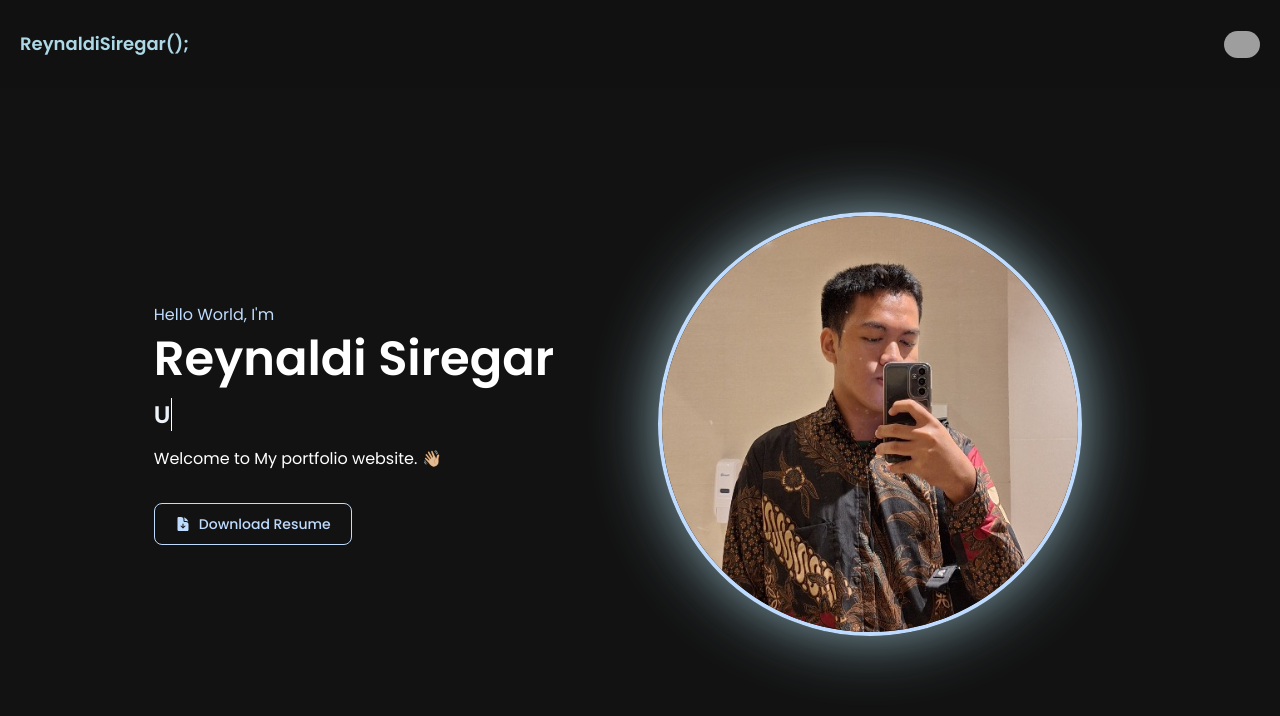
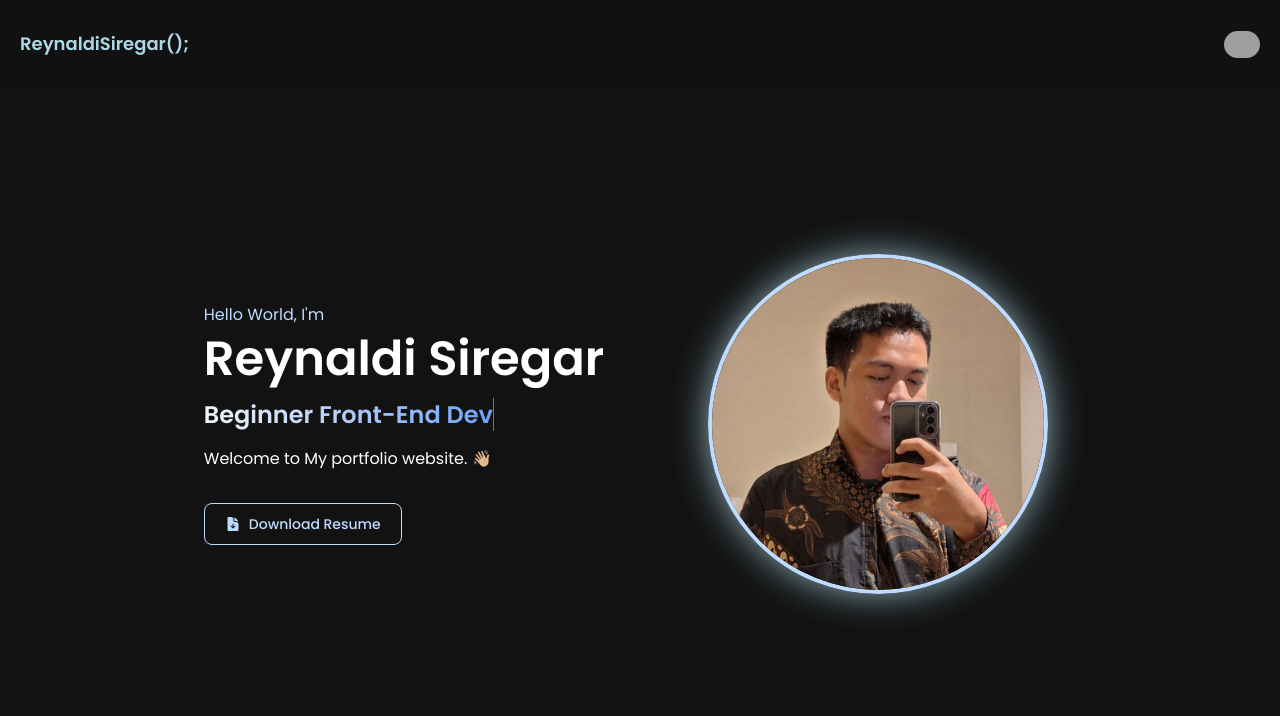
Before and after one commit to reysiregar/portfolio-v2, a Vue app: page / in a window 1280 px wide. Shown: the top 716 px of the page. Built offline with nearby package versions, Linux system fonts and the light colour scheme; grey boxes are pictures that could not be loaded.

Commit message:
[Update] check it out!
Signed-off-by: reysiregar <levinashavila@gmail.com>

```diff
--- a/package.json
+++ b/package.json
@@ -11,6 +11,7 @@
     "@emailjs/browser": "^4.4.1",
     "axios": "^1.4.0",
     "core-js": "^3.8.3",
+    "sweetalert2": "^11.15.10",
     "vue": "^3.2.13",
     "vue-router": "^4.0.3"
   },
--- a/src/views/AboutView.vue
+++ b/src/views/AboutView.vue
@@ -63,7 +63,7 @@ export default {
         {
           id: 2,
           name: 'GitHub',
-          imageUrl: 'https://cdn-icons-png.flaticon.com/512/25/25231.png',
+          imageUrl: 'https://img.icons8.com/?size=100&id=bVGqATNwfhYq&format=png&color=000000',
           status: 'Git Hosting'
         },
         {
--- a/src/views/ContactView.vue
+++ b/src/views/ContactView.vue
@@ -1,15 +1,13 @@
 <template>
   <transition name="fadeZoomOut">
     <section class="contact fade-zoom-out">
+      <!-- Previous template code remains the same -->
       <div class="container">
-        <!-- Page Title -->
         <h1 class="contact-title">Let's Connect</h1>
         <p class="contact-description">
           Send me a message and I'll get back to you soon.
         </p>
-        <!-- Contact Form -->
         <form class="contact-form" @submit.prevent="handleSubmit">
-          <!-- Input Fields -->
           <div class="input-wrapper">
             <input
               v-model="formData.name"
@@ -28,7 +26,6 @@
               required
             ></textarea>
           </div>
-          <!-- Submit Button -->
           <button
             type="submit"
             class="submit-btn"
@@ -38,7 +35,6 @@
           </button>
         </form>
 
-        <!-- Social Media Links -->
         <div class="social-links">
           <a href="https://wa.me/+6285179986368" target="_blank" class="social-icon">
             <i class="fab fa-whatsapp"></i>
@@ -60,6 +56,7 @@
 
 <script>
 import emailjs from '@emailjs/browser';
+import Swal from 'sweetalert2';
 
 export default {
   name: "ContactView",
@@ -89,7 +86,15 @@ export default {
 
         await emailjs.send(serviceId, templateId, templateParams, publicKey);
 
-        alert('Message sent successfully!');
+        // Success message with SweetAlert2
+        await Swal.fire({
+          title: 'Success!',
+          text: 'Your message has been sent successfully.',
+          icon: 'success',
+          confirmButtonColor: '#1e90ff',
+          background: '#1f1f1f',
+          color: '#ffffff'
+        });
 
         // Clear the form
         this.formData = {
@@ -98,7 +103,15 @@ export default {
         };
       } catch (error) {
         console.error('Error sending email:', error);
-        alert('Failed to send message. Please try again later.');
+        // Error message with SweetAlert2
+        await Swal.fire({
+          title: 'Error!',
+          text: 'Failed to send message. Please try again later.',
+          icon: 'error',
+          confirmButtonColor: '#1e90ff',
+          background: '#1f1f1f',
+          color: '#ffffff'
+        });
       } finally {
         this.isLoading = false;
       }
@@ -108,7 +121,6 @@ export default {
 </script>
 
 <style scoped>
-/* All styles remain the same as they were */
 @keyframes fadeZoomOut {
   0% {
     opacity: 0;
--- a/src/views/HomeView.vue
+++ b/src/views/HomeView.vue
@@ -2,7 +2,7 @@
   <main
     class="mt-10 md:mt-1 flex flex-col-reverse gap-8 items-center md:flex-row md:gap-16 md:justify-center min-h-[65vh] md:min-h-[80vh]">
     <div class="space-y-2 text-center md:text-left px-10">
-      <p class="text-blue-200">Hello World, I'm</p>
+      <p class="text-blue-200 fadein-up">Hello World, I'm</p>
       <h1 class="text-4xl font-bold md:text-5xl text-white fadein-up">Reynaldi Siregar</h1>
       <div class="py-2">
         <h1
@@ -37,7 +37,7 @@ export default {
   name: 'HomeView',
   data() {
     return {
-      toRotate: ["Web Builder", "UI Designer", "Information System Student", "Tech Enthusiast", "Data Analyst", "Swifties"],
+      toRotate: ["Beginner Front-End Dev", "Beginner UI Designer", "Information System Student", "Tech Enthusiast"],
       period: 2000,
       txt: '',
       loopNum: 0,
@@ -91,11 +91,17 @@ export default {
 <style>
 body {
   overflow-y: scroll;
-  overflow-x: hidden;
+  overflow-x: auto;
 }
 
-.typewrite>.wrap {
+.typewrite > .wrap {
   border-right: 0.08em solid #fff;
+  animation: blink-caret 1s ease-in-out infinite;
+}
+
+@keyframes blink-caret {
+  0%, 100% { border-color: transparent }
+  50% { border-color: #fff }
 }
 
 .wave {
@@ -141,9 +147,9 @@ body {
 }
 
 .pict {
-  box-shadow: 0px 0px 73px -9px rgba(173, 216, 230, 1);
--webkit-box-shadow: 0px 0px 73px -9px rgba(173, 216, 230, 1);
--moz-box-shadow: 0px 0px 73px -9px rgba(173, 216, 230, 1);
+  box-shadow: 0px 0px 40px -5px rgba(173, 216, 230, 1);
+-webkit-box-shadow: 0px 0px 40px -5px rgba(173, 216, 230, 1);
+-moz-box-shadow: 0px 0px 40px -5px rgba(173, 216, 230, 1);
 }
 
 .fadein-up {
@@ -226,6 +232,12 @@ body {
 .fadein-3 {
   animation-delay: 600ms;
 }
+.fadein-4 {
+  animation-delay: 800ms;
+}
+.fadein-5 {
+  animation-delay: 1000ms;
+}
 .fade-500 {
   animation-delay: 500ms;
 }
--- a/src/views/PortfolioView.vue
+++ b/src/views/PortfolioView.vue
@@ -6,9 +6,9 @@ export default {
       items: [
         {
           id: 1,
-          name: 'Personal Website',
+          name: 'Portfolio Website',
           imageUrl: 'portfolio-v2',
-          status: 'My personal website, I created this website to display my profile, skills and projects. As well as my place to try new technology.',
+          status: 'I created my portfolio website to showcase my profile, skills, and projects, while also providing a space to implement and refine my web development expertise.',
           tech: 'VueJS 3, Tailwind',
           github: 'https://github.com/reysiregar/portfolio-v2',
           demo: 'https://reysiregar-portfolio-v2.vercel.app/'
@@ -17,8 +17,8 @@ export default {
           id: 2,
           name: 'Christmas Invitation',
           imageUrl: 'portfolio-v1',
-          status: 'Website of Christmas Invitation for My Church, giving user the Event details like location, date & time, etc. (Private Project)',
-          tech: 'JavaScript, Sassy CSS',
+          status: 'Website of Christmas Invitation for My Church, giving guest the Event details like location, date & time, etc. (Private Project)',
+          tech: 'JavaScript, SCSS',
           github: 'https://github.com/reysiregar/portfolio-v2',
           demo: 'https://christmas-website-pdd.vercel.app'
         }
```
Also changed, not shown: public/img/profile.jpg, 1 other file (tests, documents, lock files or other folders).
